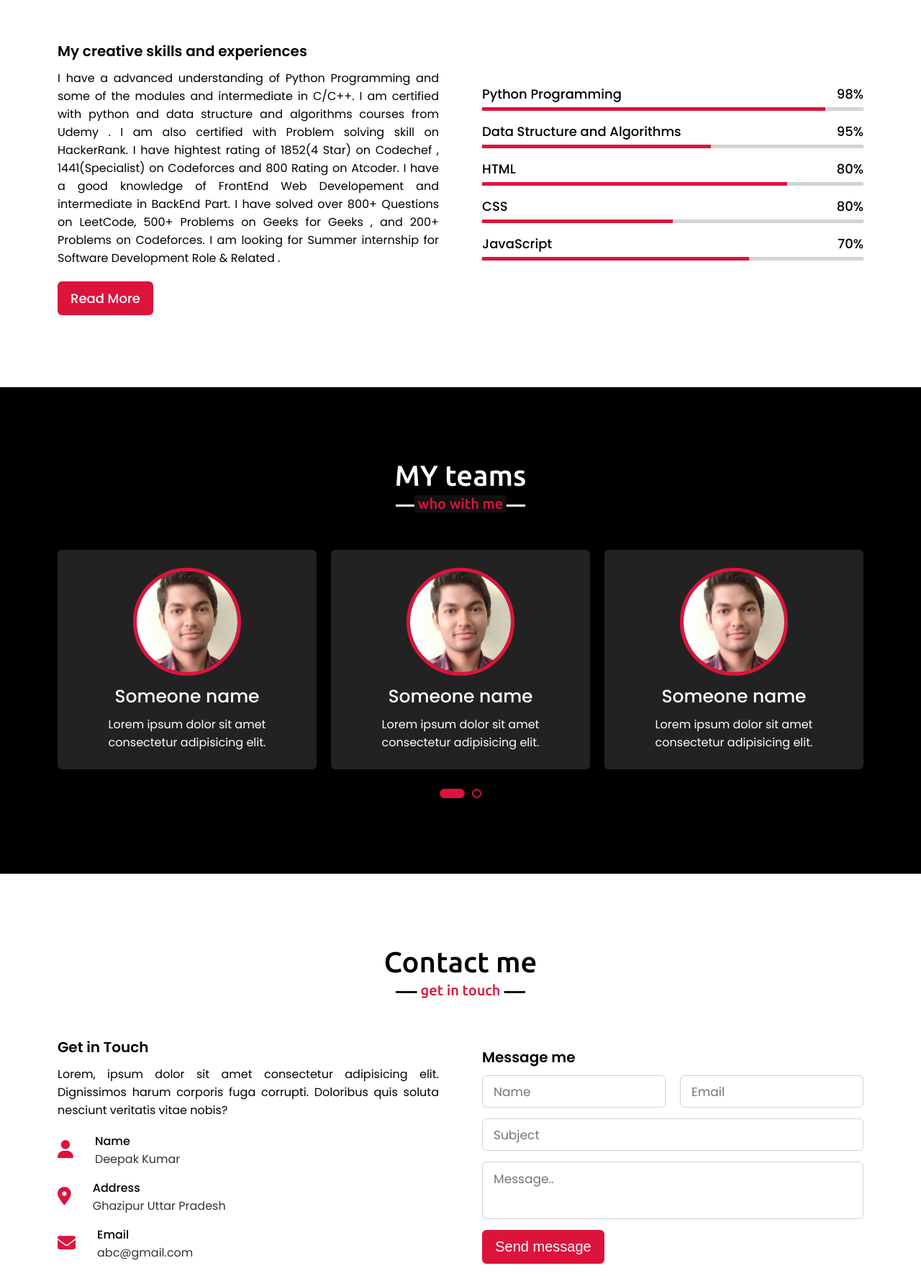
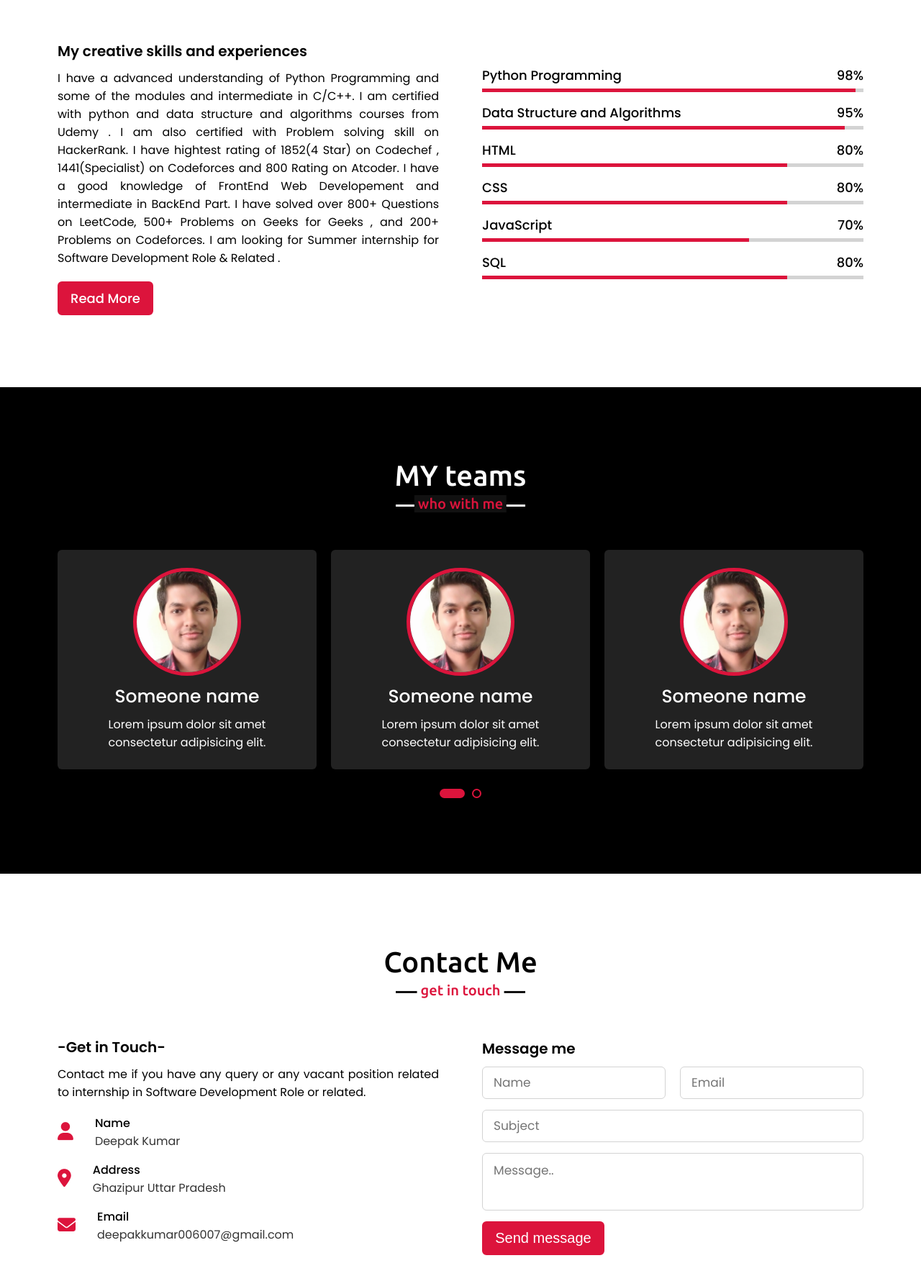
Before and after one commit to deepakkumar6/myportfolio, a plain HTML site: page index.html in a window 1280 px wide. Shown: the part 2250-4023 px from the top of the page at 72% size. Drawn offline with nearby package versions, Linux system fonts and the light colour scheme.

Commit message:
link added

```diff
--- a/index.html
+++ b/index.html
@@ -42,7 +42,7 @@
                 <div class="text-1">Hello,My Name is</div>
                 <div class="text-2">Deepak Kumar</div>
                 <div class="text-3">I am a <span class='typing'></span></div>
-                <a href="#">Hire me</a>
+                <a href="https://drive.google.com/file/d/1OPoRU9SyNvYs5j90-MGOZ8AIZR3kF1Ux/view?usp=sharing">Hire me</a>
             </div>
         </div>
     </section>
@@ -63,7 +63,7 @@
                         I am looking for Summer internship for Software Development Role & Related .
 
                     </p>
-                    <a href="#">Download CV</a>
+                    <a href="https://drive.google.com/file/d/1OPoRU9SyNvYs5j90-MGOZ8AIZR3kF1Ux/view?usp=sharing">Download CV</a>
                     </div>
                 </div>
             </div>
@@ -119,45 +119,61 @@
                         Codeforces.
                         I am looking for Summer internship for Software Development Role & Related .
                     </p>
-                    <a href="#">Read More</a>
+                    <a href="https://drive.google.com/file/d/1OPoRU9SyNvYs5j90-MGOZ8AIZR3kF1Ux/view?usp=sharing">Read More</a>
 
                 </div>
                 <div class="column right">
+
                     <div class="bars">
                         <div class="info">
                             <span>Python Programming</span>
                             <span>98%</span>
                         </div>
-                        <div class="line html"></div>
+                        <div class="line python_prog"></div>
                     </div>
+
                     <div class="bars">
                         <div class="info">
                             <span>Data Structure and Algorithms</span>
                             <span>95%</span>
                         </div>
-                        <div class="line css"></div>
+                        <div class="line dsa"></div>
                     </div>
+
                     <div class="bars">
                         <div class="info">
                             <span>HTML</span>
                             <span>80%</span>
                         </div>
-                        <div class="line js"></div>
+                        <div class="line html"></div>
                     </div>
+
                     <div class="bars">
                         <div class="info">
                             <span>CSS</span>
                             <span>80%</span>
                         </div>
-                        <div class="line php"></div>
+                        <div class="line css"></div>
                     </div>
+
                     <div class="bars">
                         <div class="info">
                             <span>JavaScript</span>
                             <span>70%</span>
                         </div>
-                        <div class="line mysql"></div>
+                        <div class="line js"></div>
                     </div>
+
+                    <div class="bars">
+                        <div class="info">
+                            <span>SQL</span>
+                            <span>80%</span>
+                        </div>
+                        <div class="line sql"></div>
+                    </div>
+
+
+
                 </div>
             </div>
 
@@ -211,11 +227,14 @@
 <!-- contact section start -->
     <section class="contact" id="contact">
         <div class="max-width">
-            <h2 class="title">Contact me</h2>
+            <h2 class="title">Contact Me</h2>
             <div class="contact-content">
                 <div class="column left">
-                    <div class="text">Get in Touch</div>
-                    <p>Lorem, ipsum dolor sit amet consectetur adipisicing elit. Dignissimos harum corporis fuga corrupti. Doloribus quis soluta nesciunt veritatis vitae nobis?</p>
+                    <div class="text">-Get in Touch-</div>
+                    <p>
+                    Contact me if you have any query or any vacant position related to internship in Software Development
+                    Role or related.
+                 </p>
                     <div class="icons">
                         <div class="row">
                             <i class="fas fa-user"></i>
@@ -235,7 +254,7 @@
                             <i class="fas fa-envelope"></i>
                             <div class="info">
                                 <div class="head">Email</div>
-                                <div class="sub-title">abc@gmail.com</div>
+                                <div class="sub-title">deepakkumar006007@gmail.com</div>
                             </div>
                         </div>
                     </div>
--- a/style.css
+++ b/style.css
@@ -359,20 +359,23 @@ section .title::after{
     top:0;
     background: crimson;
 }
+.skills-content .right .python_prog::before{
+    width: 98%;
+}
+.skills-content .right .dsa::before{
+    width: 95%;
+}
 .skills-content .right .html::before{
-    width: 90%;
+    width: 80%;
 }
 .skills-content .right .css::before{
-    width: 60%;
+    width: 80%;
 }
 .skills-content .right .js::before{
+    width: 70%;
+}
+.skills-content .right .sql::before{
     width: 80%;
-}
-.skills-content .right .php::before{
-    width: 50%;
-}
-.skills-content .right .mysql::before{
-    width: 70%;
 }
 
 
```
